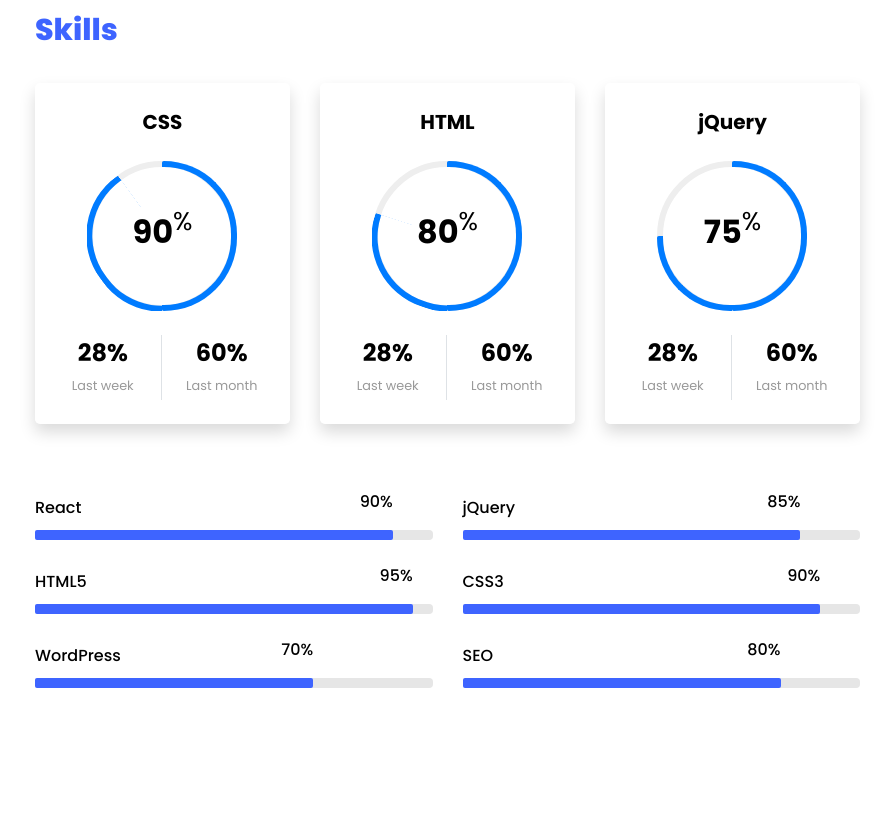
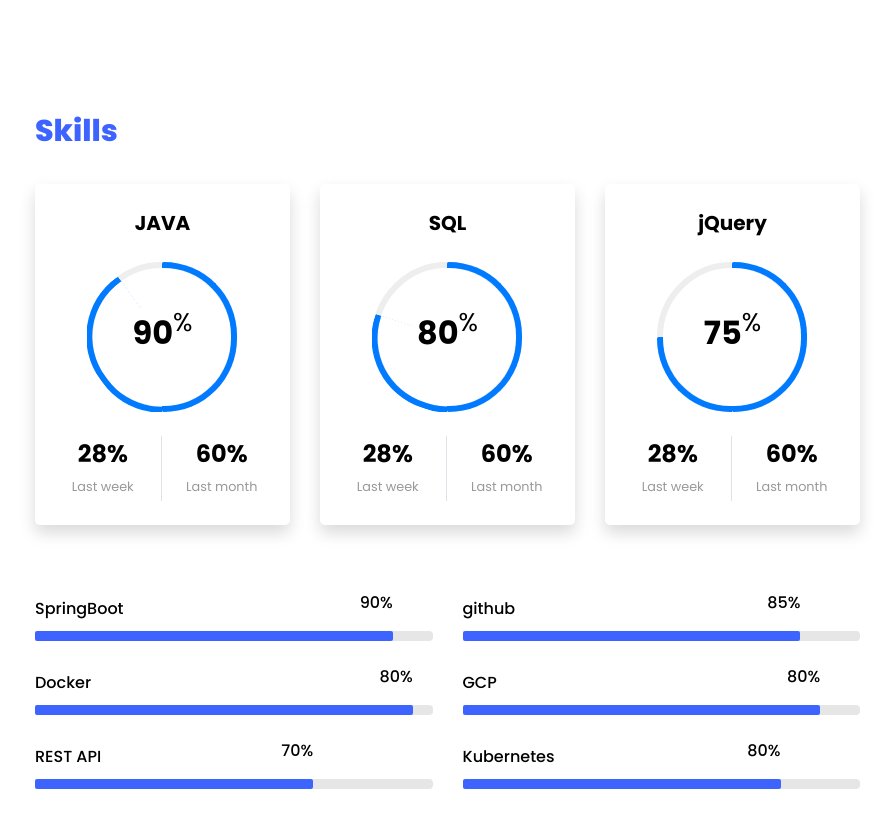
Before and after one commit to kims26/Backend_-Portfolio.gitbub.io, a plain HTML site: page index.html in a window 1280 px wide. Shown: the part 4310-5132 px from the top of the page, without its empty margins (335-1229 px from the left). Drawn offline with Linux system fonts and the light colour scheme; files whose address does not match are found by name.

Commit message:
page_update#4

```diff
--- a/index.html
+++ b/index.html
@@ -183,10 +183,12 @@
 									방향으로 성장할 수 있는 개발자가 되었습니다. </p>
 							</div>
 						</div>
+
 						<div class="resume-wrap d-flex ftco-animate">
 							<div class="icon d-flex align-items-center justify-content-center">
 								<span class="flaticon-ideas"></span>
 							</div>
+
 							<div class="text pl-3">
 								<span class="date">2020-2022(4년제 편입)</span>
 								<h2>실내건축디자인</h2>
@@ -195,7 +197,9 @@
 									regelialia. It is a paradisematic country, in which roasted parts of sentences fly
 									into your mouth.</p>
 							</div>
+
 						</div>
+
 						<div class="resume-wrap d-flex ftco-animate">
 							<div class="icon d-flex align-items-center justify-content-center">
 								<span class="flaticon-ideas"></span>
@@ -209,6 +213,13 @@
 									 동적 효과를 위해 jQuery를 사용하고 Java, JSP 및 서블릿을 활용하여 Spring Boot를 통한 MVC 패턴을 구현할 수 있습니다.
 									한편 반응형 웹 디자인을 위해 Bootstrap, CSS, 그리고 Kakao Map 및 공공 데이터 API와 같은 OPEN API를 다루는 데 능숙합니다.</p>
 							</div>
+
+						</div>
+
+						<div class="resume-wrap d-flex ftco-animate">
+							<div class="icon d-flex align-items-center justify-content-center">
+								<span class="flaticon-ideas"></span>
+							</div>
 							<div class="text pl-3">
 								<span class="date">22.10.01~23.01.27</span>
 								<h2>node.js backend개발자</h2>
@@ -217,6 +228,7 @@
 									 또한 서버 사이드 개발을 위해 nest.js 프레임워크를 활용하여 Node.js와 Express.js를 사용하여 REST API 및 GraphQL을 활용한 웹 서버를 구축하고 npm 및 yarn을 통해 패키지 및 모듈을 관리하는 경험을 갖고 있습니다</p>
 							</div>
 						</div>
+
 					</div>
 
 					<div id="page-2" class="page two">
@@ -291,7 +303,7 @@
 						<div class="row progress-circle mb-5">
 							<div class="col-lg-4 mb-4">
 								<div class="bg-white rounded-lg shadow p-4">
-									<h2 class="h5 font-weight-bold text-center mb-4">CSS</h2>
+									<h2 class="h5 font-weight-bold text-center mb-4">JAVA</h2>
 
 									<!-- Progress bar 1 -->
 									<div class="progress mx-auto" data-value='90'>
@@ -325,7 +337,7 @@
 
 							<div class="col-lg-4 mb-4">
 								<div class="bg-white rounded-lg shadow p-4">
-									<h2 class="h5 font-weight-bold text-center mb-4">HTML</h2>
+									<h2 class="h5 font-weight-bold text-center mb-4">SQL</h2>
 
 									<!-- Progress bar 1 -->
 									<div class="progress mx-auto" data-value='80'>
@@ -394,7 +406,7 @@
 						<div class="row">
 							<div class="col-md-6 animate-box">
 								<div class="progress-wrap ftco-animate">
-									<h3>React</h3>
+									<h3>SpringBoot</h3>
 									<div class="progress">
 										<div class="progress-bar color-1" role="progressbar" aria-valuenow="90"
 											aria-valuemin="0" aria-valuemax="100" style="width:90%">
@@ -405,7 +417,7 @@
 							</div>
 							<div class="col-md-6 animate-box">
 								<div class="progress-wrap ftco-animate">
-									<h3>jQuery</h3>
+									<h3>github</h3>
 									<div class="progress">
 										<div class="progress-bar color-2" role="progressbar" aria-valuenow="85"
 											aria-valuemin="0" aria-valuemax="100" style="width:85%">
@@ -416,29 +428,29 @@
 							</div>
 							<div class="col-md-6 animate-box">
 								<div class="progress-wrap ftco-animate">
-									<h3>HTML5</h3>
+									<h3>Docker</h3>
 									<div class="progress">
-										<div class="progress-bar color-3" role="progressbar" aria-valuenow="95"
+										<div class="progress-bar color-3" role="progressbar" aria-valuenow="80"
 											aria-valuemin="0" aria-valuemax="100" style="width:95%">
-											<span>95%</span>
+											<span>80%</span>
 										</div>
 									</div>
 								</div>
 							</div>
 							<div class="col-md-6 animate-box">
 								<div class="progress-wrap ftco-animate">
-									<h3>CSS3</h3>
+									<h3>GCP</h3>
 									<div class="progress">
-										<div class="progress-bar color-4" role="progressbar" aria-valuenow="90"
+										<div class="progress-bar color-4" role="progressbar" aria-valuenow="80"
 											aria-valuemin="0" aria-valuemax="100" style="width:90%">
-											<span>90%</span>
+											<span>80%</span>
 										</div>
 									</div>
 								</div>
 							</div>
 							<div class="col-md-6 animate-box">
 								<div class="progress-wrap ftco-animate">
-									<h3>WordPress</h3>
+									<h3>REST API</h3>
 									<div class="progress">
 										<div class="progress-bar color-5" role="progressbar" aria-valuenow="70"
 											aria-valuemin="0" aria-valuemax="100" style="width:70%">
@@ -449,7 +461,7 @@
 							</div>
 							<div class="col-md-6 animate-box">
 								<div class="progress-wrap ftco-animate">
-									<h3>SEO</h3>
+									<h3>Kubernetes</h3>
 									<div class="progress">
 										<div class="progress-bar color-6" role="progressbar" aria-valuenow="80"
 											aria-valuemin="0" aria-valuemax="100" style="width:80%">
```
